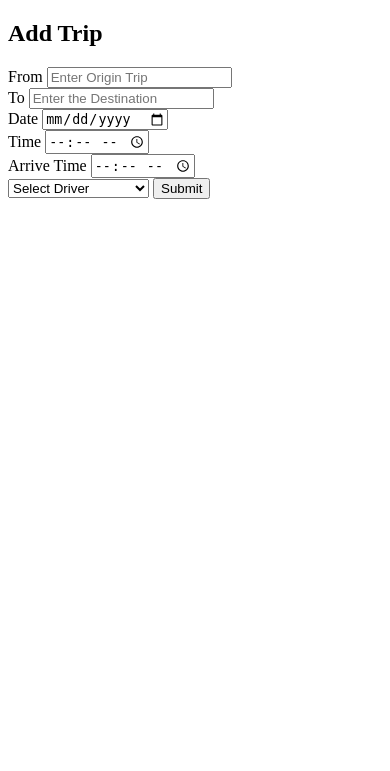
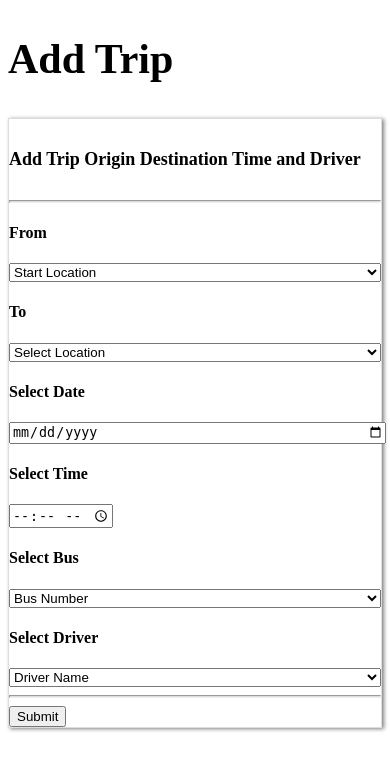
Before and after one commit to ausminatalli/Trasnportation, a PHP site: page /admin/addtrip.html in a window 390 px wide. Shown: the top 771 px of the page. Run offline with PHP 8.4, Linux system fonts and the light colour scheme.

Commit message:
Update all dashboard design

```diff
--- a/admin/addtrip.html
+++ b/admin/addtrip.html
@@ -4,39 +4,102 @@
     <meta charset="UTF-8" />
     <meta http-equiv="X-UA-Compatible" content="IE=edge" />
     <meta name="viewport" content="width=device-width, initial-scale=1.0" />
+    <link rel="stylesheet" href="admin.css">
 
     <title>Add Trip</title>
   </head>
   <body>
-    <h2 class="text-center text-primary mt-5 mb-5">Add Trip</h2>
-    <form>
+    <h2 class="text-center text-primary mt-5 mb-5 title">Add Trip</h2>
+    <div class="card-body content">
+      <h5>Add Trip Origin Destination Time and Driver</h5>
+      <hr class="hr">
+      <div class="row">
+        <div class="col-md-6">
           <div class="form-group">
-        <label for="">From</label>
-        <input type="text" class="form-control" id="" aria-describedby="emailHelp" placeholder="Enter Origin Trip">
+            <h4>From</h4>
+            <select  class="form-control " style="width: 100%;">
+
+              <option selected="selected">Start Location</option>
+              <option>Beirut</option>
+              <option>Saida</option>
+              <option>Tyre</option>
+              <option>Baalbek</option>
+              <option>Byblos</option>
+              <option>Nabatieh</option>
+            </select>
           </div>
+        </div>
+        <!-- /.col -->
+        <div class="col-md-6">
           <div class="form-group">
-        <label for="">To</label>
-        <input type="text" class="form-control" id="" placeholder="Enter the Destination">
+          <h4>To</h4>
+            <select class="form-control"  style="width: 100%;">
+              <option selected="selected">Select Location</option>
+              <option>Beirut</option>
+              <option>Saida</option>
+              <option>Tyre</option>
+              <option>Baalbek</option>
+              <option>Byblos</option>
+              <option>Nabatieh</option>
+            </select>
           </div>
+        </div>
+          <!-- /.form-group -->
+          <!-- /.form-group -->
+        </div>
+        <div class="row">
+          <div class="col-md-6">
             <div class="form-group">
-        <label for="">Date</label>
-        <input type="date" class="form-control" id="" placeholder="Date">
+               <h4>Select Date</h4>
+            <input type="date" class="form-control"  style="width: 100%;">
             </div>
+
+
+          </div>
+          <div class="col-md-6">
             <div class="form-group">
-        <label for="">Time</label>
-        <input type="time" class="form-control" id="" placeholder="Enter the Destination">
-      </div>  <div class="form-group">
-        <label for=""> Arrive Time</label>
-        <input type="time" class="form-control" id="" placeholder="Enter the Destination">
+               <h4>Select Time</h4>
+               <input type="time" class="form-control">
             </div>
-      <select class="custom-select custom-select-lg mb-3 mt-3">
-        <option selected>Select Driver</option>
-        <option value="1">Mohamad Yassin</option>
-        <option value="2">Hassan Barada</option>
-        <option value="3">Khodor Hajj Hassan</option>
+
+
+          </div>
+        </div>
+        <div class="row">
+          <div class="col-md-6">
+            <div class="form-group">
+              <h4>Select Bus</h4>
+              <select  class="form-control " style="width: 100%;">
+
+                <option selected="selected">Bus Number</option>
+                <option>1</option>
+                <option>2</option>
+                <option>4</option>
+                <option>3</option>
+                <option>5</option>
+                <option>6</option>
               </select>
+            </div>
+          </div>
+          <!-- /.col -->
+          <div class="col-md-6">
+            <div class="form-group">
+            <h4>Select Driver</h4>
+              <select class="form-control"  style="width: 100%;">
+                <option selected="selected">Driver Name</option>
+                <option>Ta3an</option>
+                <option>Jahjeh</option>
+                <option>2afas</option>
+                <option>Tokle</option>
+              </select>
+            </div>
+          </div>
 
-      <button type="submit" class="btn btn-primary mt-4 ">Submit</button>
-    </form>
+
+    </div>
+    <hr class="hr">
+    <div class="bottom">
+      <button class="btn btn-primary " >Submit</button>
+    </div>
   </body>
 </html>
--- /dev/null
+++ b/admin/admin.css
@@ -0,0 +1,85 @@
+.content{
+    background-color: white;
+    border: 1px solid #ddd;
+    box-shadow: 2px 1px 4px grey;
+}
+.hr{
+    height: 0.8px;
+    color: #ddd;
+    background-color: #ddd;
+}
+.title{
+    font-weight: 600;
+    font-size: 42px !important;
+    text-transform: capitalize;
+}
+
+.content h5{
+    font-size: 18px;
+}
+/* Chrome, Safari, Edge, Opera */
+input::-webkit-outer-spin-button,
+input::-webkit-inner-spin-button {
+  -webkit-appearance: none;
+  margin: 0;
+}
+
+/* Firefox */
+input[type=number] {
+  -moz-appearance: textfield;
+}
+
+.icon-trash{
+    border:none;
+    background-color:transparent;
+
+   }
+   .icon-trash i{
+    font-size: 26px;
+    color: grey;
+   }
+
+   .icon-trash .fa-user-pen{
+    color: orange;
+   }
+   .icon-trash .fa-user-pen:hover{
+    color: rgb(194, 131, 16);
+    transform: scale(1.3);
+    transition: all 0.3s;
+   }
+
+   .icon-trash .fa-trash{
+    color: red;
+   }
+   .icon-trash .fa-trash:hover{
+    color: rgb(194, 12, 12);
+    transform: scale(1.3);
+    transition: all 0.3s;
+   }
+
+   .icon-trash .fa-id-card{
+    color: green;
+   }
+   .icon-trash .fa-id-card:hover{
+    color: rgb(44, 58, 23);
+    transform: scale(1.3);
+    transition: all 0.3s;
+   }
+
+   .icon-trash .fa-circle-check{
+    color: blue;
+   }
+   .icon-trash .fa-circle-check:hover{
+    color: rgb(22, 128, 181);
+    transform: scale(1.3);
+    transition: all 0.3s;
+   }
+   .icon-trash .fa-ban{
+    color: black;
+   }
+
+   .icon-trash .fa-ban:hover{
+    color: red;
+    transform: scale(1.5);
+    transition: all 0.3s;
+   }
--- a/admin/dashboard.php
+++ b/admin/dashboard.php
@@ -1,6 +1,7 @@
 <!DOCTYPE html>
 <html>
 <head>
+<link rel="stylesheet" href="admin.css">
 
 </head>
 <body>
@@ -14,7 +15,8 @@
     }
   </style>
   <div>
-  <h2 class="text-center">Dashboard</h2>
+  <h2 class="text-center text-primary mt-5 mb-5 title">Dashboard</h2>
+
     <table id="myTable" class="table table-striped" style="width: 100%">
       <thead>
         <tr>
@@ -37,7 +39,7 @@
             echo "<td>".$row['Lastname']."</td>";
             echo "<td>".$row['MobileNumber']."</td>";
             echo "<td>".$row['Number of trips']."</td>";
-            echo '<td><button class="btn btn-danger">Block</button></td>';
+            echo ' <td><button class="icon-trash"><i class="fa-solid fa-ban"></i></button></td>';
             echo "</tr>";
           }
         ?>
--- a/admin/viewadmin.php
+++ b/admin/viewadmin.php
@@ -1,6 +1,7 @@
 <!DOCTYPE html>
 <html>
 <head>
+<link rel="stylesheet" href="admin.css">
 
 </head>
 <body>
@@ -47,7 +48,7 @@
             echo "<td>".$row['date']."</td>";
             echo "<td>".$row['city']."</td>";
             echo "<td>".$row['address']."</td>";
-            echo '<td colspan=""><button class=" btn btn-danger">Delete</button>
+            echo '<td colspan=""><button data-toggle="tooltip" data-placement="right" title="Remove Admin"  class="icon-trash"><i class="fa-solid fa-trash"></i></button>
 
             </td>';
             echo "</tr>";
--- a/admin/viewbus.php
+++ b/admin/viewbus.php
@@ -1,6 +1,7 @@
 <!DOCTYPE html>
 <html>
   <head>
+<link rel="stylesheet" href="admin.css">
 
   </head>
   <style>
@@ -42,7 +43,9 @@
             echo "<td>".$row['Mechanicdue date']."</td>";
             echo "<td>".$row['Insurance number']."</td>";
             echo "<td>".$row['Accidents number']."</td>";
-            echo '<td><button class="btn btn-warning mr-2">Edit</button><button class="btn btn-danger">Delete</button></td>';
+            echo '<td colspan=""><button data-toggle="tooltip" data-placement="right" title="Edit" class="icon-trash"><i class="fa-solid fa-user-pen"></i></button> |
+            <button data-toggle="tooltip" data-placement="right" title="View Bus" class="icon-trash"><i class="fa-solid fa-trash"></i></button>
+            </td>';
             echo "</tr>";
           }
         ?>
--- a/admin/viewdriver.php
+++ b/admin/viewdriver.php
@@ -4,6 +4,8 @@
     <meta charset="UTF-8" />
     <meta http-equiv="X-UA-Compatible" content="IE=edge" />
     <meta name="viewport" content="width=device-width, initial-scale=1.0" />
+<link rel="stylesheet" href="admin.css">
+
     <title>Skyline View Drivers</title>
   </head>
   <body>
@@ -80,8 +82,8 @@
               echo '<td class="'.$onlineClass.'"></td>';
               echo '<td>';
               echo '<div class="action-buttons">';
-              echo '<button class="btn btn-warning">Edit</button>';
-              echo '<button class="btn btn-danger">Delete</button>';
+              echo '<button data-toggle="tooltip" data-placement="right" title="Edit" class="icon-trash"><i class="fa-solid fa-user-pen"></i></button> | ';
+              echo '<button data-toggle="tooltip" data-placement="right" title="Delete Driver" class="icon-trash"><i class="fa-solid fa-trash"></i></button>';
               echo '</div>';
               echo '</td>';
               echo "</tr>";
--- a/admin/viewtrip.php
+++ b/admin/viewtrip.php
@@ -1,6 +1,7 @@
 <!DOCTYPE html>
 <html>
 <head>
+<link rel="stylesheet" href="admin.css">
 
 </head>
 <body>
@@ -44,8 +45,8 @@
             echo "<td>".$row['startTime']."  ------>></td>";
             echo "<td>".$row['arriveTime']."</td>";
             echo "<td><h6>".$row['DriverName']."</h6></td>";
-            echo '<td colspan=""><button class="mr-2  btn btn-danger">Delete</button>
-            <button class="btn btn-warning">Edit</button>
+            echo '<td colspan=""><button data-toggle="tooltip" data-placement="right" title="Edit Trip" class="icon-trash"><i class="fa-solid fa-user-pen"></i></button> |
+            <button data-toggle="tooltip" data-placement="right" title="Remove Trip" class="icon-trash"><i class="fa-solid fa-trash"></i></button>
             </td>';
             echo "</tr>";
           }
```
Also changed, not shown: admin/addadmin.html (+70 -27 lines), admin/addbus.html (+78 -42 lines), admin/adddriver.html (+56 -28 lines), admin/applications.php (+4 -4 lines), admin/index.html (+9 -1 lines). Lines whose indentation alone changed are shown as unchanged.
